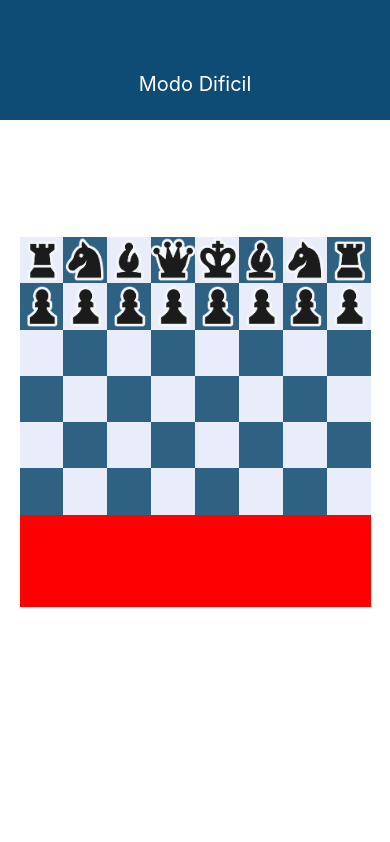
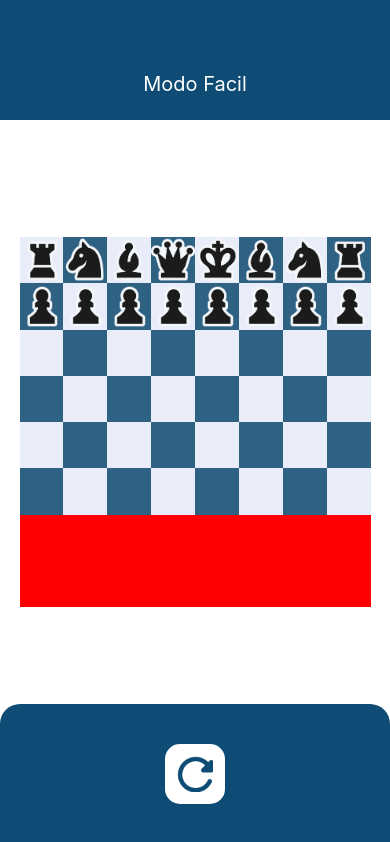
Before and after one commit to GabrielVictor159/Chess, a React Native app: screen / in a window 390 px wide. Built offline with nearby package versions, Linux system fonts and the light colour scheme.

Commit message:
função de reset e overlay de checkmatte

```diff
--- a/App.js
+++ b/App.js
@@ -6,7 +6,7 @@ import Chessboard from './componentes/Chessboard';
 export default function App() {
   return (
     <View style={styles.container}>
-      <Chessboard dificulty='hard'/>
+      <Chessboard dificulty='easy'/>
     </View>
   );
 }
--- a/Controller/IA/randomMove.tsx
+++ b/Controller/IA/randomMove.tsx
@@ -8,7 +8,6 @@ export default function randomMove(color,board){
     let CheckMate = CheckMatte(color,board)
     if(CheckMate!=true){
         let mapMoves = GenerateMoves(color, board)
-        console.log(mapMoves)
     let newBoard = MovementAction(mapMoves[Math.floor(Math.random() * mapMoves.length)],board)
     return newBoard;
 }
--- a/componentes/Chessboard.tsx
+++ b/componentes/Chessboard.tsx
@@ -19,7 +19,7 @@ import MovementFylter from "../Controller/MovementFylter";
 import randomMove from "../Controller/IA/randomMove";
 import moveBasedRelativeStrength from "../Controller/IA/moveBasedRelativeStrength";
 import miniMax from "../Controller/IA/miniMax";
-
+import { Overlay } from "@rneui/themed";
 export default function Chessboard(props) {
   const verticalAxis = [1, 2, 3, 4, 5, 6, 7, 8];
   const horizontalAxis = ["a", "b", "c", "d", "e", "f", "g", "h"];
@@ -36,12 +36,16 @@ export default function Chessboard(props) {
     if (blackPeriod === true && CheckMatte("b", pieces) !== true) {
       try {
         moveBlack();
-      } catch {
-        setGameOver(true)
-        setCheckMatteBlack(true)
-        setBlackPeriod(false)
-        setWhitePeriod(false)
       }
+      catch{
+
+      }
+    }
+    else if(CheckMatte("b", pieces) === true){
+      setGameOver(true)
+      setCheckMatteBlack(true)
+      setBlackPeriod(false)
+      setWhitePeriod(false)
     }
     if (Check("w", pieces)) {
       if (CheckMatte("w", pieces)) {
@@ -54,7 +58,15 @@ export default function Chessboard(props) {
 
 
   });
-
+  function reset(){
+    setCheckMatteBlack(false)
+    setCheckMatteWhite(false)
+    setGameOver(false)
+    setWhitePeriod(true)
+    setBlackPeriod(false)
+    setPieces(InitialPieces())
+    setMovement([])
+  }
   function moveBlack() {
     let loop = true;
     let newBoard;
@@ -70,15 +82,19 @@ export default function Chessboard(props) {
     if (newBoard != false) {
       setPieces(newBoard);
     }
-
+    let t = newBoard === false ? pieces : newBoard;
+    let pawnTransitionIndex = t.findIndex(value => value.y === 7 && value.type === "Pawn" && value.color === "b")
+    if(pawnTransitionIndex>-1){
+      t[pawnTransitionIndex].type='Queen'
+      setPieces(t)
+    }
     setBlackPeriod(false);
     setWhitePeriod(true);
   }
   function mov(movement) {
     let movimento = MovementAction(movement, pieces);
     let t = movimento === false ? pieces : movimento;
-    let pawnTransitionIndex = t.findIndex(value => (value.y === 7 && value.type === "Pawn" && value.color === "b")||
-    (value.y === 0 && value.type === "Pawn" && value.color === "w"))
+    let pawnTransitionIndex = t.findIndex(value => value.y === 7 && value.type === "Pawn" && value.color === "b")
     if (pawnTransitionIndex > -1) {
       setWhitePeriod(false);
       setBlackPeriod(false);
@@ -385,6 +401,37 @@ export default function Chessboard(props) {
         {props.dificulty==='easy'?'Modo Facil':props.dificulty==='Modo medium'?'Medio':'Modo Dificil'}
         </Text>
       </View>
+      <Overlay isVisible={gameOver}
+      overlayStyle={{
+        width:300,
+        height:300,
+        alignItems:'center',
+        justifyContent:'center'
+      }}
+      >
+        <Text style={{fontSize:30, textAlign:'center'}}>{checkMatteBlack?'Parabens voce ganhou':'Voce perdeu'}</Text>
+        <TouchableOpacity style={{width:60, height:60, borderRadius:15,borderWidth:1,top:30, backgroundColor:'white', elevation:10, alignItems:'center', justifyContent:'center'}}
+         onPress={()=>{
+          reset();
+         }}
+         >
+          <Image style={{width:'60%', height:'60%'}} source={require('../assets/reloadIcon.png')}/>
+         </TouchableOpacity>
+      </Overlay>
+      <View style={{width:'100%', height:'100%', position:'absolute', justifyContent:'flex-end'}}>
+      <View style={{width:'100%', height:140, backgroundColor:'#0F4C75', borderTopLeftRadius:20, borderTopRightRadius:20,  justifyContent:'center'}}>
+        <View style={{width:'100%', height:100, flexDirection:'row', alignItems:'center', justifyContent:'space-around'}}>
+         <TouchableOpacity style={{width:60, height:60, borderRadius:15, backgroundColor:'white', elevation:10, alignItems:'center', justifyContent:'center'}}
+         onPress={()=>{
+          reset();
+         }}
+         >
+          <Image style={{width:'60%', height:'60%'}} source={require('../assets/reloadIcon.png')}/>
+         </TouchableOpacity>
+        </View>
+      </View>
+      </View>
+
     </>
   );
 }
--- a/package.json
+++ b/package.json
@@ -15,6 +15,7 @@
     "expo-status-bar": "~1.4.0",
     "react": "18.0.0",
     "react-native": "0.69.6",
+    "@rneui/themed": "^4.0.0-rc.6",
     "typescript": "^4.6.3"
   },
   "devDependencies": {
```
Also changed, not shown: assets/reloadIcon.png (added), 1 other file (tests, documents, lock files or other folders).
